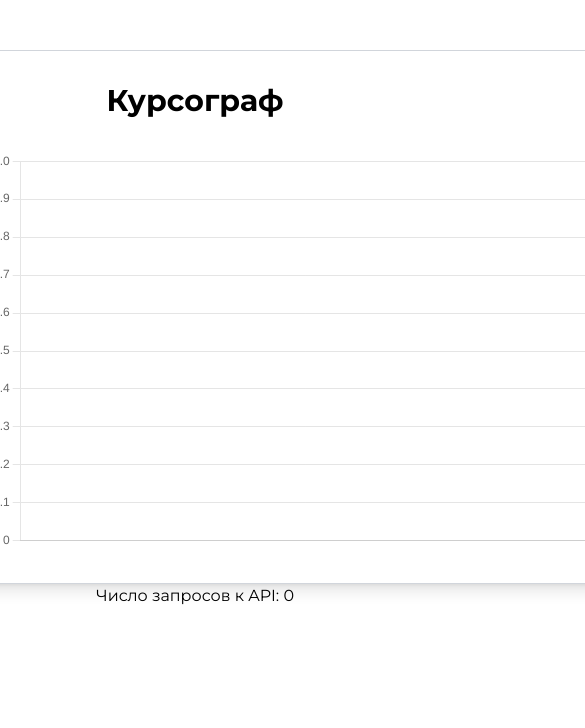
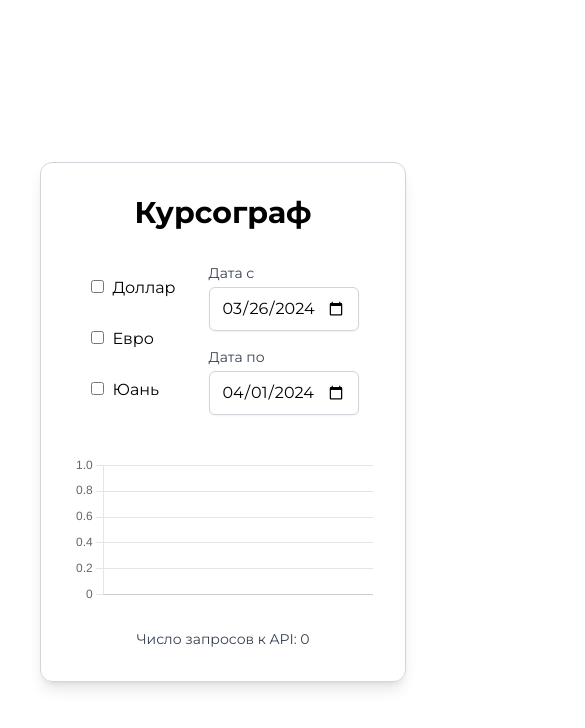
Before and after one commit to AlexGusarov/currency-graph, a React app: page / in a window 390 px wide. Shown: the top 728 px of the page, 585 px wide, since content can reach past the window. Built offline with nearby package versions, Linux system fonts and the light colour scheme.

Commit message:
add mobile vers

```diff
--- a/public/index.html
+++ b/public/index.html
@@ -2,6 +2,7 @@
 <html lang="en">
 <head>
     <meta charset="UTF-8">
+    <meta name="viewport" content="width=device-width, initial-scale=1">
     <title>CurrenceGraph</title>
 </head>
 <body>
--- a/src/components/App.tsx
+++ b/src/components/App.tsx
@@ -1,9 +1,7 @@
-// App.tsx
 import React, { useState, useEffect } from 'react';
 import CurrencySelector from './CurrencySelector';
 import DateSelector from './DateSelector';
 import ChartDesk from './ChartDesk';
-import fetchCurrencyData from '../utils/getCurrencyData';
 import getCurrenciesData from '../utils/getCurrenciesData';
 import { ChartData, ChartOptions } from 'chart.js';
 import { SelectedCurrencies, CurrencyCode } from '../types';
@@ -69,7 +67,8 @@ const App: React.FC = () => {
         display: true,
       },
     },
-    maintainAspectRatio: false,
+    maintainAspectRatio: true,
+    responsive: true,
   });
 
   useEffect(() => {
@@ -93,7 +92,7 @@ const App: React.FC = () => {
                 ...prevOptions.scales.y,
                 suggestedMin: min,
                 suggestedMax: max,
-                beginAtZero: min <= 0, // Добавляем предложенный максимум
+                beginAtZero: min <= 0,
               },
             },
           };
@@ -119,12 +118,12 @@ const App: React.FC = () => {
   };
 
   return (
-    <div className="w-full h-screen bg-white m-0 p-0">
-      <main className="max-w-[1280px] mx-auto flex flex-col justify-center items-center font-sans py-[50px] px-[40px] box-border">
+    <div className="w-full h-screen bg-white m-0 p-0 flex flex-col">
+      <main className="flex-1 max-w-[1280px] mx-auto flex flex-col justify-center items-center font-sans py-[50px] px-[40px] box-border">
         <div className="w-auto h-auto border border-gray-300 rounded-xl p-8 shadow-lg">
           <h1 className="text-3xl font-bold mb-8 text-center">Курсограф</h1>
-          <div className="flex gap-[40px]">
-            <div className="flex flex-col justify-around">
+          <div className="flex flex-col md:flex-row gap-[40px]">
+            <div className="flex md:flex-col justify-around">
               <CurrencySelector
                 selectedCurrencies={selectedCurrencies}
                 onCurrencyChange={handleCurrencyChange}
@@ -138,8 +137,10 @@ const App: React.FC = () => {
 
             <ChartDesk chartData={chartData} chartOptions={chartOptions} />
           </div>
+          <p className="mt-6 text-gray-700 text-sm text-center">
+            Число запросов к API: {requestCount}
+          </p>
         </div>
-        <p>Число запросов к API: {requestCount}</p>
       </main>
     </div>
   );
--- a/src/components/ChartDesk.tsx
+++ b/src/components/ChartDesk.tsx
@@ -29,7 +29,7 @@ interface ChartDeskProps {
 
 const ChartDesk: React.FC<ChartDeskProps> = ({ chartData, chartOptions }) => {
   return (
-    <div className="w-[600px] h-[400px]">
+    <div className="aspect-w-4 aspect-h-3 min-w-[300px] md:min-w-[600px] lg:min-w-[800px] relative">
       <Line data={chartData} options={chartOptions} />
     </div>
   );
--- a/src/components/CurrencySelector.tsx
+++ b/src/components/CurrencySelector.tsx
@@ -18,7 +18,7 @@ const CurrencySelector: React.FC<CurrencySelectorProps> = ({
   };
 
   return (
-    <div className="flex flex-col">
+    <div className="flex flex-col justify-around md:justify-start">
       {Object.keys(selectedCurrencies).map((currency) => (
         <label key={currency} className="cursor-pointer p-1">
           <input
--- a/src/components/DateSelector.tsx
+++ b/src/components/DateSelector.tsx
@@ -46,16 +46,15 @@ const DateSelector: React.FC<DateSelectorProps> = ({
 
   useEffect(() => {
     let timer: NodeJS.Timeout;
-    // Если подсказка показана, установим таймер для её скрытия
+
     if (showTooltip) {
       timer = setTimeout(() => {
-        setShowTooltip(false); // Скрываем подсказку напрямую
-      }, 3000); // Подсказка будет скрыта через 3 секунды
+        setShowTooltip(false);
+      }, 3000);
     }
 
-    // Очистка таймера при размонтировании компонента
     return () => clearTimeout(timer);
-  }, [showTooltip]); // Эффект запускается каждый раз при изменении showTooltip
+  }, [showTooltip]);
 
   return (
     <div className="flex flex-col space-y-4 relative">
```
